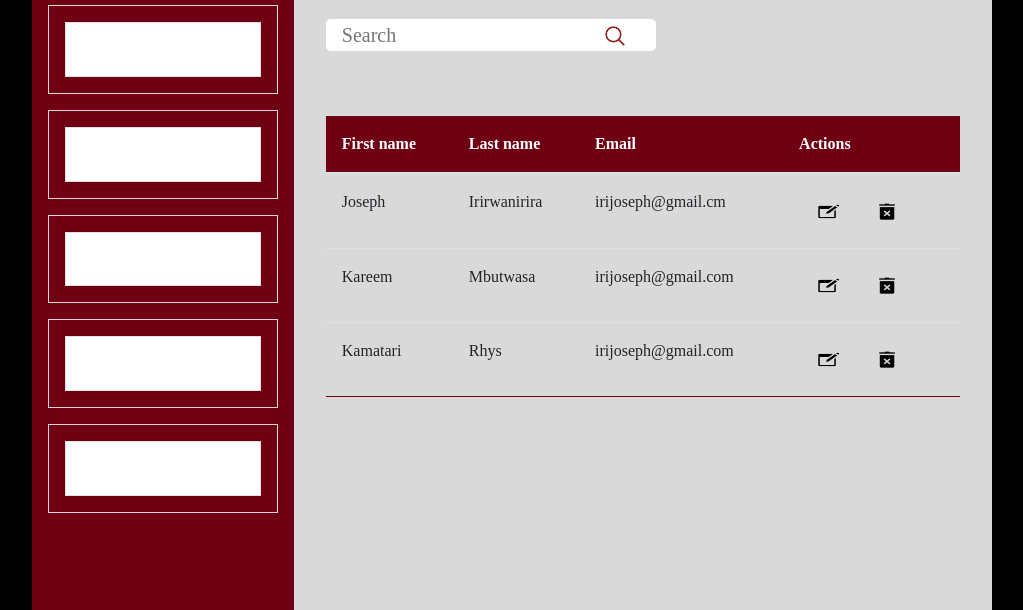
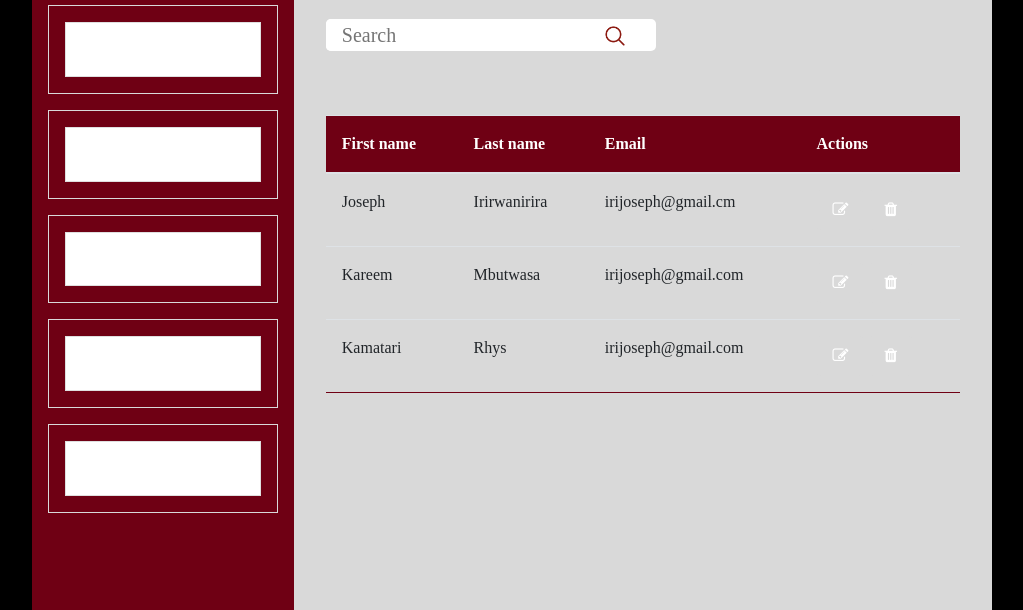
Before and after one commit to Irirwanirira/my-brand, a plain HTML site: page UI/dashboard/users_page.html in a window 1280 px wide. Shown: the part 190-800 px from the top of the page, without its empty margins (128-1151 px from the left). Drawn offline with nearby package versions, Linux system fonts and the light colour scheme; sample sign-in values are in the browser's storage; a web font is replaced by a local one.

```diff
--- a/UI/dashboard/users_page.html
+++ b/UI/dashboard/users_page.html
@@ -45,11 +45,11 @@
                             <td>Irirwanirira</td>
                             <td>irijoseph@gmail.cm</td>
                             <td class="action">
-                                <button>
-                                    <img src="../../image/Create.png" alt="delete icon">
+                                <button title="Edit">
+                                    <i class="fa fa-pencil-square-o" aria-hidden="true"></i>
                                   </button>
-                                <button>
-                                    <img src="../../image/Remove.png" alt="delete icon">
+                                  <button title="Delete">
+                                    <i class="fa fa-trash" aria-hidden="true"></i>
                                   </button>
                             </td>
                         </tr>
@@ -58,11 +58,11 @@
                             <td>Mbutwasa</td>
                             <td>irijoseph@gmail.com</td>
                             <td class="action">
-                                <button>
-                                    <img src="../../image/Create.png" alt="delete icon">
+                                <button title="Edit">
+                                    <i class="fa fa-pencil-square-o" aria-hidden="true"></i>
                                   </button>
-                                <button>
-                                    <img src="../../image/Remove.png" alt="delete icon">
+                                  <button title="Delete">
+                                    <i class="fa fa-trash" aria-hidden="true"></i>
                                   </button>
                             </td>
                         </tr>
@@ -71,11 +71,11 @@
                             <td>Rhys</td>
                             <td>irijoseph@gmail.com</td>
                             <td class="action">
-                                <button>
-                                    <img src="../../image/Create.png" alt="delete icon">
+                                <button title="Edit">
+                                    <i class="fa fa-pencil-square-o" aria-hidden="true"></i>
                                   </button>
-                                <button>
-                                    <img src="../../image/Remove.png" alt="delete icon">
+                                  <button title="Delete">
+                                    <i class="fa fa-trash" aria-hidden="true"></i>
                                   </button>
                             </td>
                         </tr>
```
Also changed, not shown: UI/dashboard/messages_page.html (+1 -1 lines), UI/dashboard/new_blog.html (+1 -1 lines). Lines whose indentation alone changed are shown as unchanged.
